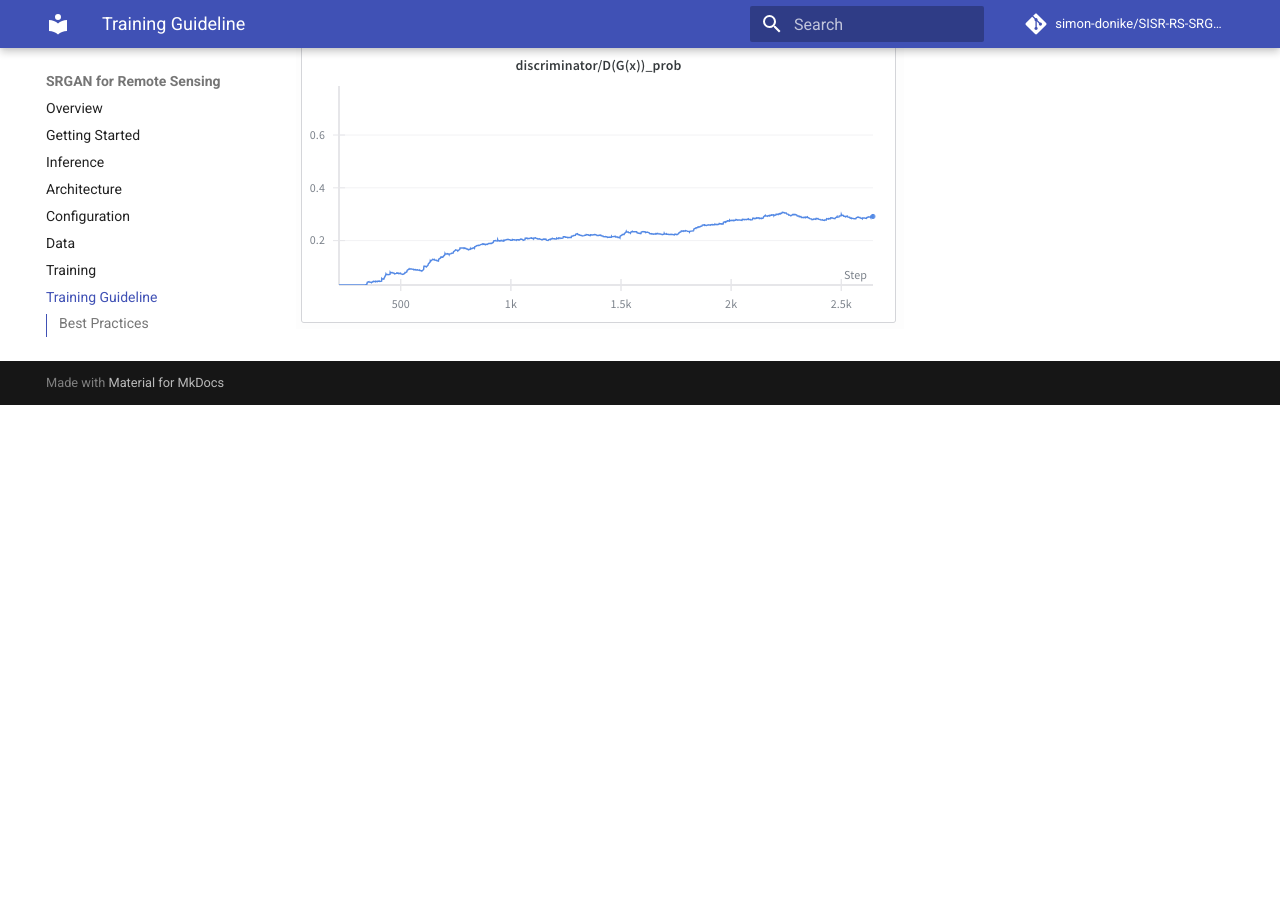
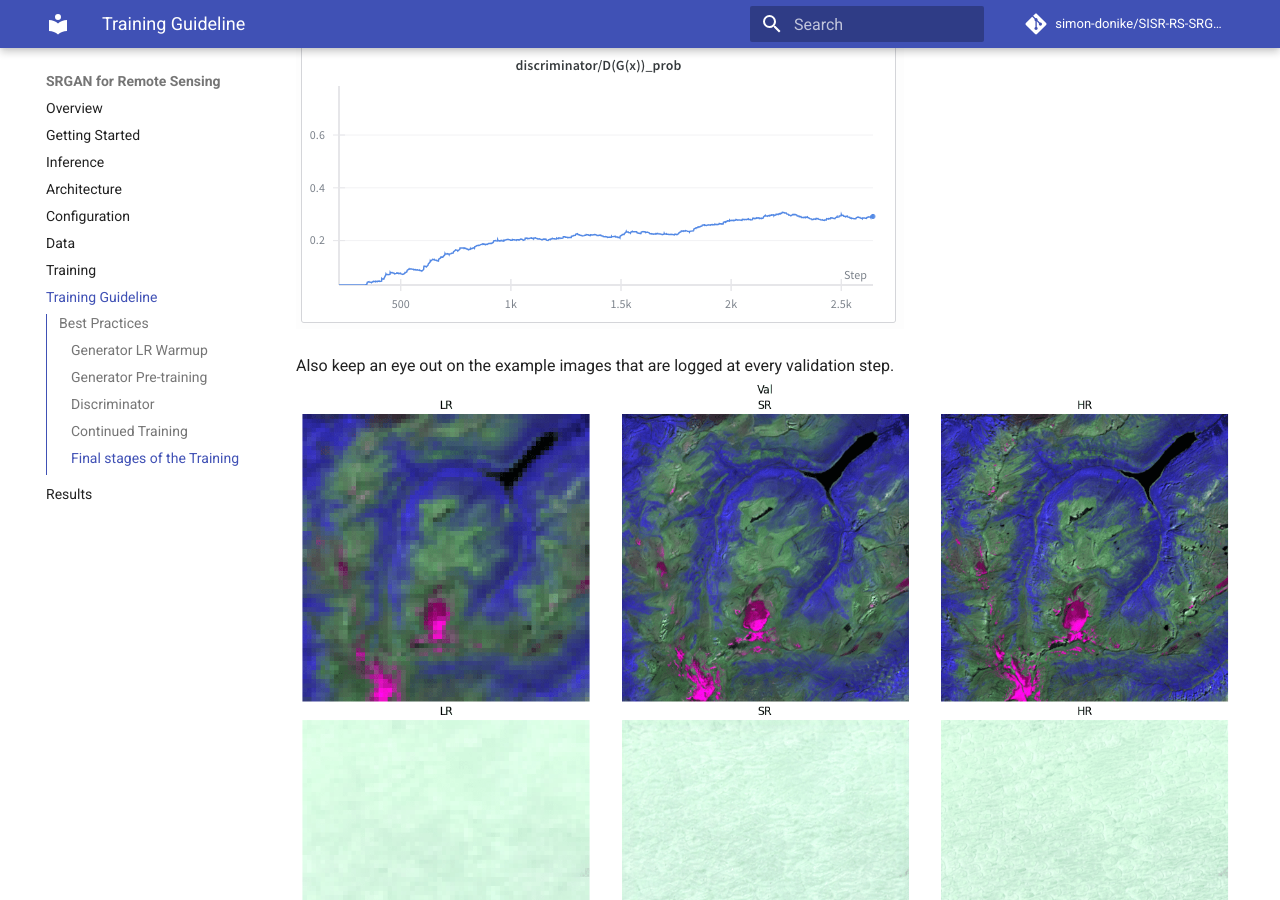
Before and after one commit to simon-donike/SISR-RS-SRGAN, an MkDocs documentation site: the page built from docs/training-guideline.md, in a window 1280 px wide and 900 px high, scrolled down 2862 px. Built offline with MkDocs 1.6.1 and Material for MkDocs 9.7.7, drawn with Linux system fonts in a browser that asks for light colours; comment, search, counter and statistics services are not loaded; before the commit the page ends 3267 px from its top, so only the background shows below that.

Commit message:
log update

```diff
--- a/docs/training-guideline.md
+++ b/docs/training-guideline.md
@@ -26,3 +26,6 @@ As training continues, the generator is trying to fool the discriminator and the
 With further progression of the training, it is important not only to monitor the absolute reconstruction quality of the generator, but also to keep an eye on the balance between the generator and discriminator. Ideally, we try to reach the Nash equilibrium, where the discriminator can not distinguish between real and synthetic anymore, meaning the super-resolution is (at least fdor the discriminator) indistinguishable from the real high-resolution image. This equilibrium is achieved when both $D(y)$ and $D(G(x))$ approach `0.5`.
 ![adv1](assets/discr_y_prob.png)
 ![adv2](assets/discr_x_prob.png)
+
+Also keep an eye out on the example images that are logged at every validation step.
+![ex_log](assets/example_log.png)
```
Also changed, not shown: docs/assets/example_log.png (added).
